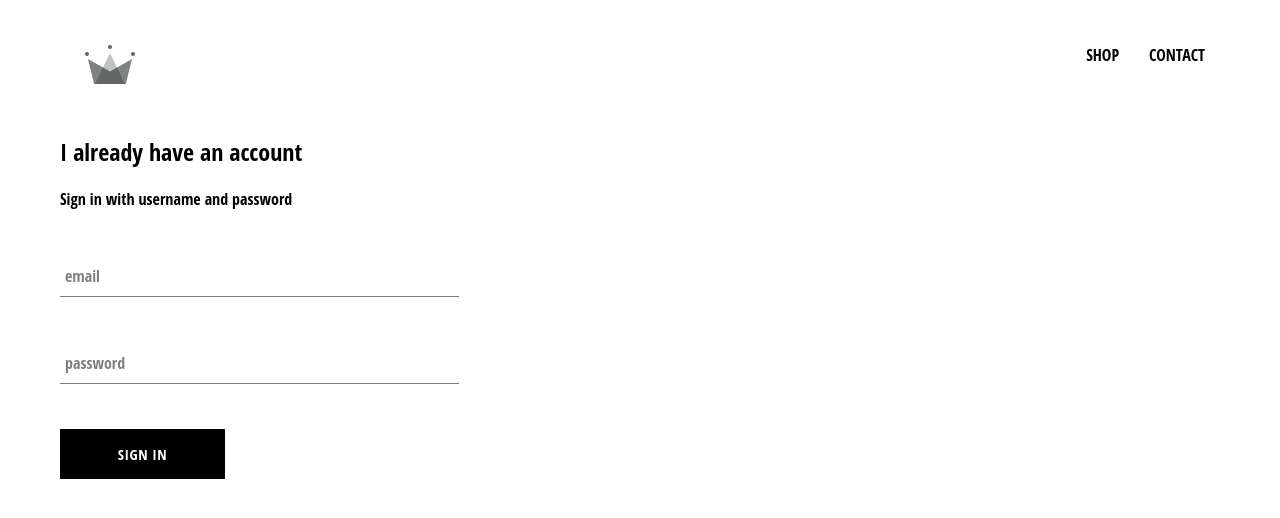
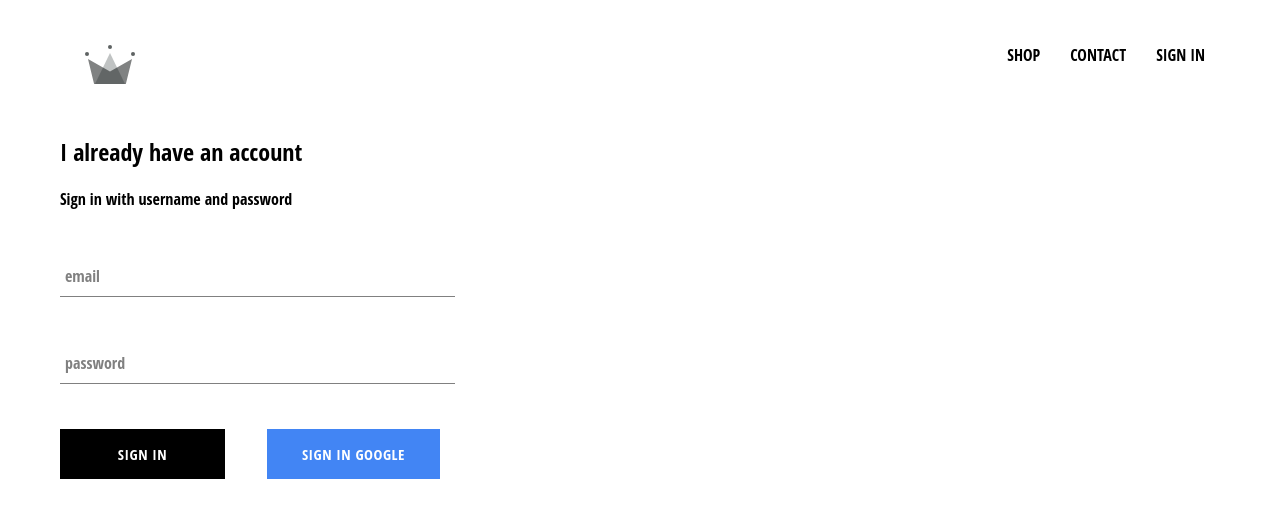
Before and after one commit to MallikarjunaTM/crwn-clothing-, a React (Create React App) app: page /signin in a window 1280 px wide. Shown: the top 518 px of the page. Built offline with nearby package versions, Linux system fonts and the light colour scheme; no server answers; a web font is replaced by a local one.

Commit message:
added firebase to application

```diff
--- a/package.json
+++ b/package.json
@@ -6,6 +6,7 @@
     "@testing-library/jest-dom": "^5.11.4",
     "@testing-library/react": "^11.1.0",
     "@testing-library/user-event": "^12.1.10",
+    "firebase": "^8.6.1",
     "node-sass": "4.14",
     "react": "^17.0.2",
     "react-dom": "^17.0.2",
--- a/src/App.css
+++ b/src/App.css
@@ -7,3 +7,7 @@ a{
     text-decoration: none;
     color:black;
 }
+
+*{
+    border-sizing:border-box;
+}
--- a/src/App.js
+++ b/src/App.js
@@ -5,13 +5,33 @@ import ShopPage from './shop/shop.component';
 import './App.css';
 import Header from './header/header.component';
 import SignInAndSignUpPage from './pages/sign-in-and-sign-up/sign-in-and-sign-up.component';
+import {auth} from './firebase/firebase.utils'
 
 
 
-function App() {
+class App extends React.Component {
+  constructor(){
+    super();
+    this.state={
+      currentUser:null
+    }
+  }
+
+unsubscribeFromAuth=null
+
+componentDidMount(){
+  this.unsubscribeFromAuth=auth.onAuthStateChanged(user=>{
+    this.setState({currentUser:user})
+  })
+}
+
+componentWillUnmount(){
+  this.unsubscribeFromAuth();
+}
+render(){
   return (
     <div>
-      <Header/>
+      <Header currentUser={this.state.currentUser}/>
       <Switch>
       <Route exact path='/signin' component={SignInAndSignUpPage}/>
       <Route exact path='/' component={HomePage}/>
@@ -20,5 +40,6 @@ function App() {
     </div>
   );
 }
+}
 
 export default App;
--- a/src/components/custom-button/custom-button.component.jsx
+++ b/src/components/custom-button/custom-button.component.jsx
@@ -1,10 +1,14 @@
 import React from 'react';
+
 import './custom-button.style.scss';
 
-const CustomButton = ({children , ...otherProps}) =>(
-<button className='custom-button' {...otherProps}>
-{children}
-</button>
+const CustomButton = ({ children, isGoogleSignIn, ...otherProps }) => (
+  <button
+    className={`${isGoogleSignIn ? 'google-sign-in' : ''} custom-button`}
+    {...otherProps}
+  >
+    {children}
+  </button>
 );
 
-export default CustomButton
+export default CustomButton;
--- a/src/components/custom-button/custom-button.style.scss
+++ b/src/components/custom-button/custom-button.style.scss
@@ -19,4 +19,14 @@
     color: black;
     border: 1px solid black;
   }
+
+  &.google-sign-in {
+    background-color: #4285f4;
+    color: white;
+
+    &:hover {
+      background-color: #357ae8;
+      border: none;
     }
+  }
+}
--- a/src/components/sign-in/sign-in.component.jsx
+++ b/src/components/sign-in/sign-in.component.jsx
@@ -2,6 +2,7 @@ import React from 'react';
 import FormInput from '../form-input/form-input.component';
 import './sign-in.style.scss';
 import CustomBottom from '../custom-button/custom-button.component';
+import {signInWithGoogle} from '../../firebase/firebase.utils';
 
 
 
@@ -14,10 +15,12 @@ class SignIn extends React.Component{
             }
 
     }
-    onSubmitHandler=event=>{
+    handleSubmit = event => {
         event.preventDefault();
-        this.setState({email:''});
-    }
+
+        this.setState({ email: '', password: '' });
+      };
+
     handleChange=event=>{
         const{name,value}=event.target;
         this.setState({[name]:value});
@@ -27,7 +30,7 @@ class SignIn extends React.Component{
         return (<div className='sign-in' >
             <h2>I already have an account</h2>
             <span>Sign in with username and password</span>
-            <form onSubmit={this.onSubmitHandler}>
+            <form onSubmit={this.handleSubmit }>
             <FormInput
              name='email'
              type='email'
@@ -42,8 +45,10 @@ class SignIn extends React.Component{
              handleChange={this.handleChange}
              label='password'
             required/>
-
+            <div className='buttons'>
             <CustomBottom type='submit'>Sign In</CustomBottom>
+            <CustomBottom onClick={signInWithGoogle} isGoogleSignIn>Sign In Google</CustomBottom>
+            </div>
             </form>
         </div>)
     }
--- a/src/components/sign-in/sign-in.style.scss
+++ b/src/components/sign-in/sign-in.style.scss
@@ -1,9 +1,15 @@
 .sign-in{
-    width:30vw;
+    width:380px;
     display:flex;
     flex-direction:column;
 
     .title{
         margin:10px 0;
     }
+
+    .buttons{
+        display: flex;
+        justify-content: space-between;
+    }
+
 }
--- /dev/null
+++ b/src/firebase/firebase.utils.js
@@ -0,0 +1,24 @@
+import firebase from 'firebase/app';
+import 'firebase/firestore';
+import 'firebase/auth';
+
+const config ={
+    apiKey: "AIzaSyDqQLf5F2OJH4Hwxsvn9umqLdXSCEk2vIw",
+    authDomain: "crwn-db-85d4e.firebaseapp.com",
+    projectId: "crwn-db-85d4e",
+    storageBucket: "crwn-db-85d4e.appspot.com",
+    messagingSenderId: "528971293268",
+    appId: "1:528971293268:web:c0f3608b50da11c8e983c1",
+    measurementId: "G-NVEHY6D4W1"
+  }
+
+firebase.initializeApp(config);
+
+export const auth = firebase.auth();
+export const firestore = firebase.firestore();
+
+const provider = new firebase.auth.GoogleAuthProvider();
+provider.setCustomParameters({ prompt: 'select_account' });
+export const signInWithGoogle = () => auth.signInWithPopup(provider);
+
+export default firebase;
--- a/src/header/header.component.jsx
+++ b/src/header/header.component.jsx
@@ -2,8 +2,9 @@ import React from 'react';
 import {Link} from 'react-router-dom';
 import {ReactComponent as Logo} from'../assets/crown.svg';
 import './header.style.scss';
+import {auth} from '../firebase/firebase.utils';
 
-const Header=()=>(
+const Header=({currentUser})=>(
     <div className='header'>
         <Link className='logo-container' to='/'>
             <Logo className='logo'/>
@@ -15,6 +16,11 @@ const Header=()=>(
             <Link className='option' to='/shop'>
                 CONTACT
             </Link>
+            {
+                currentUser?
+                <div className='option' onClick={()=>auth.signOut()}>SIGN OUT</div>:
+                <Link className='option' to="/signin">SIGN IN</Link>
+            }
         </div>
     </div>
 );
--- a/src/header/header.style.scss
+++ b/src/header/header.style.scss
@@ -20,6 +20,7 @@
 
       .option {
         padding: 10px 15px;
+        cursor:pointer;
       }
     }
   }
```
Also changed, not shown: 1 other file (tests, documents, lock files or other folders). Lines whose indentation alone changed are shown as unchanged.
